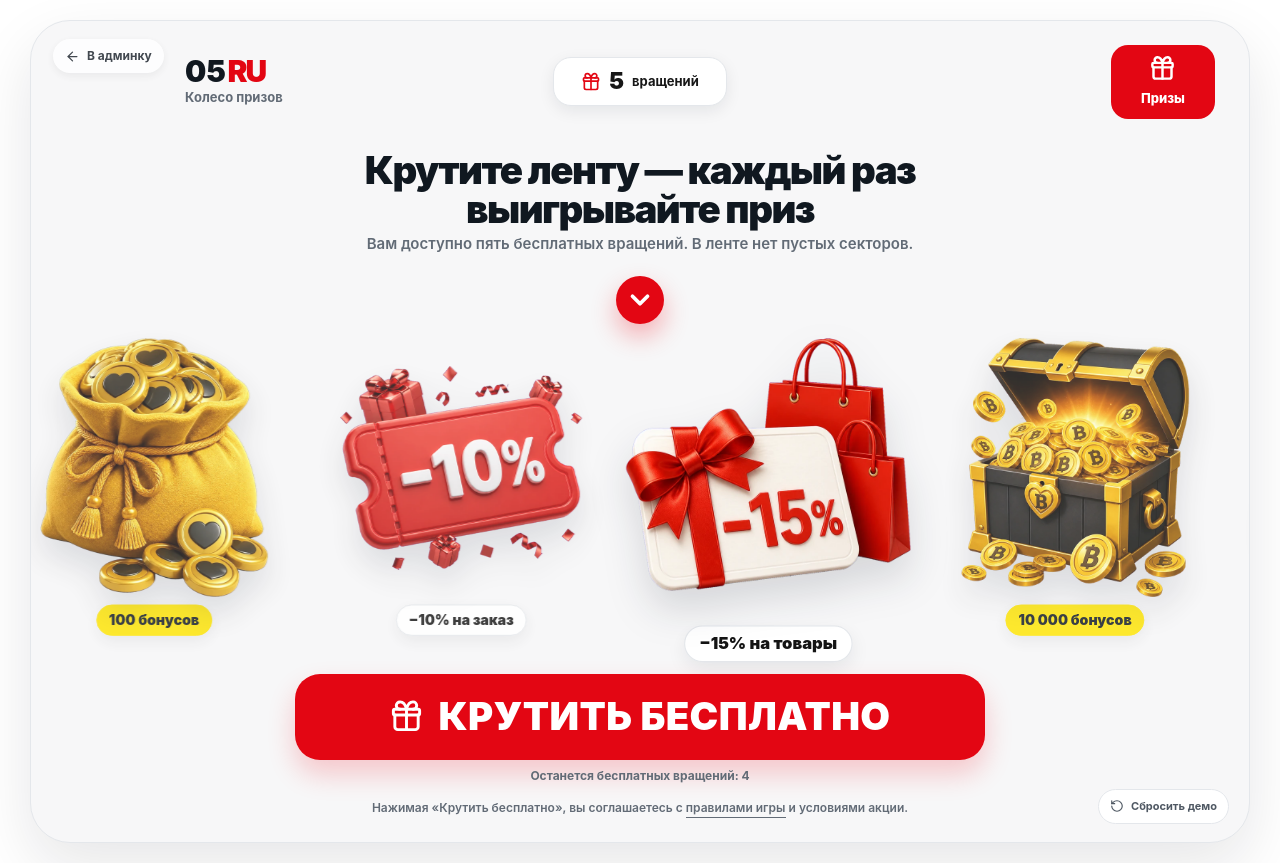
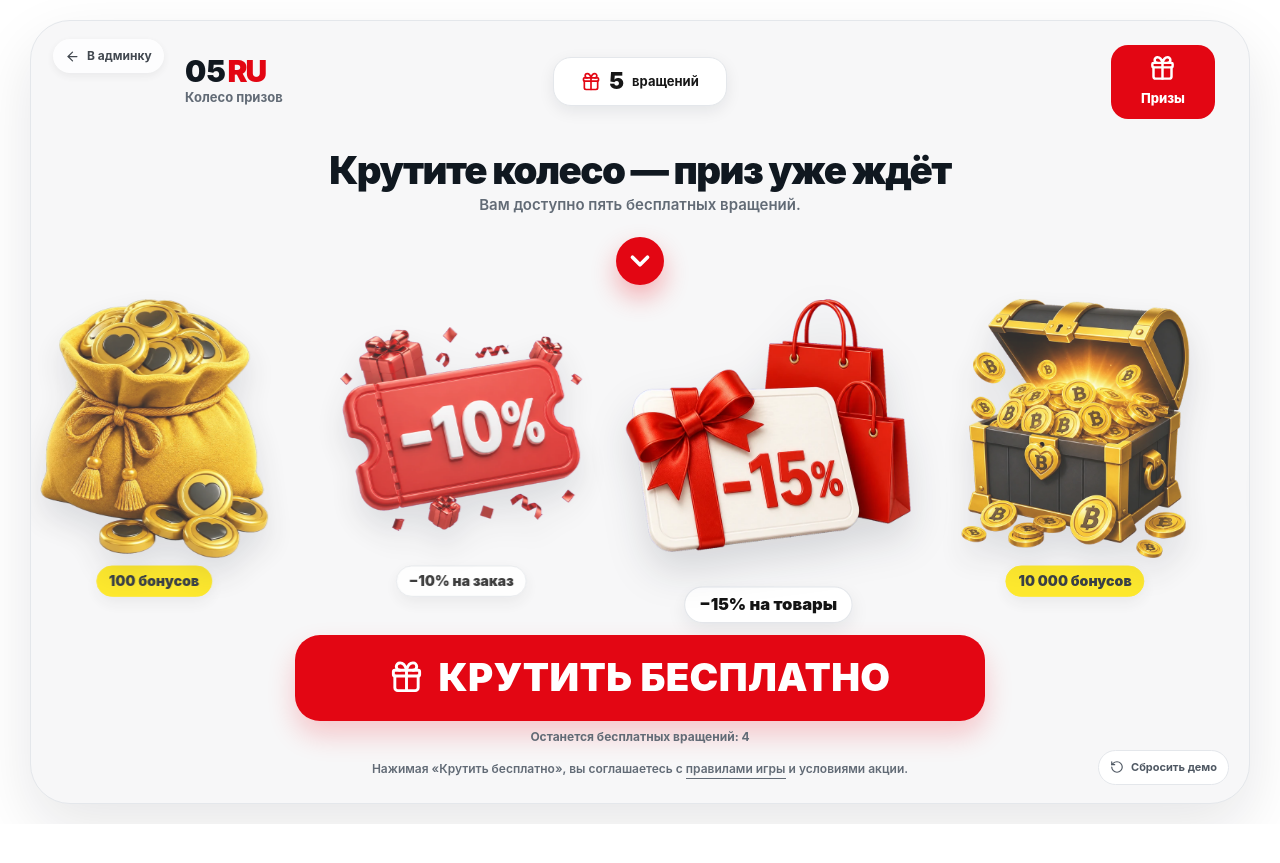
Before and after one commit to Magnum113/05rutasksV2, a React (Vite) app: page / in a window 1280 px wide. Both pictures are taken after a click on the button "MVP-прототип колеса". After the commit the page ends 824 px from the top, so only its background shows below. Built offline with nearby package versions, Linux system fonts and the light colour scheme.

Commit message:
Refresh prize wheel copy

```diff
--- a/src/components/PrizeWheelMvpPrototype.tsx
+++ b/src/components/PrizeWheelMvpPrototype.tsx
@@ -360,7 +360,7 @@ function PrizeWheelPrototype({ onBack, version }: PrizeWheelPrototypeProps) {
   }
 
   const primaryButtonLabel = isSpinning
-    ? "Лента крутится"
+    ? "Колесо вращается"
     : freeSpinsLeft > 0
       ? "Крутить бесплатно"
       : canPayWithPoints
@@ -417,15 +417,15 @@ function PrizeWheelPrototype({ onBack, version }: PrizeWheelPrototypeProps) {
 
         <main className="pw-main">
           <div className="pw-intro">
-            <h1>{isFullVersion ? "Выполняйте задания и обменивайте очки на призы" : "Крутите ленту — каждый раз выигрывайте приз"}</h1>
+            <h1>{isFullVersion ? "Выполняйте задания и обменивайте очки на призы" : "Крутите колесо — приз уже ждёт"}</h1>
             <p>
               {isFullVersion
                 ? "Каждое вращение стоит 10 очков активности. Зарабатывайте очки, выполняя задания."
-                : "Вам доступно пять бесплатных вращений. В ленте нет пустых секторов."}
+                : "Вам доступно пять бесплатных вращений."}
             </p>
           </div>
 
-          <section className={`pw-reel-shell${isIdleScrolling ? " pw-reel-shell--idle" : ""}`} aria-label="Лента призов">
+          <section className={`pw-reel-shell${isIdleScrolling ? " pw-reel-shell--idle" : ""}`} aria-label="Колесо призов">
             <div className="pw-selector" aria-hidden="true">
               <ChevronDown />
             </div>
@@ -680,7 +680,7 @@ function PrizeWheelPrototype({ onBack, version }: PrizeWheelPrototypeProps) {
                     <div className="pw-empty-state">
                       <Gift aria-hidden="true" />
                       <strong>Здесь появятся ваши призы</strong>
-                      <span>Крутите ленту — каждый раз в ней есть подарок.</span>
+                      <span>Крутите колесо — каждое вращение приносит приз.</span>
                     </div>
                   ) : null}
                 </div>
```
